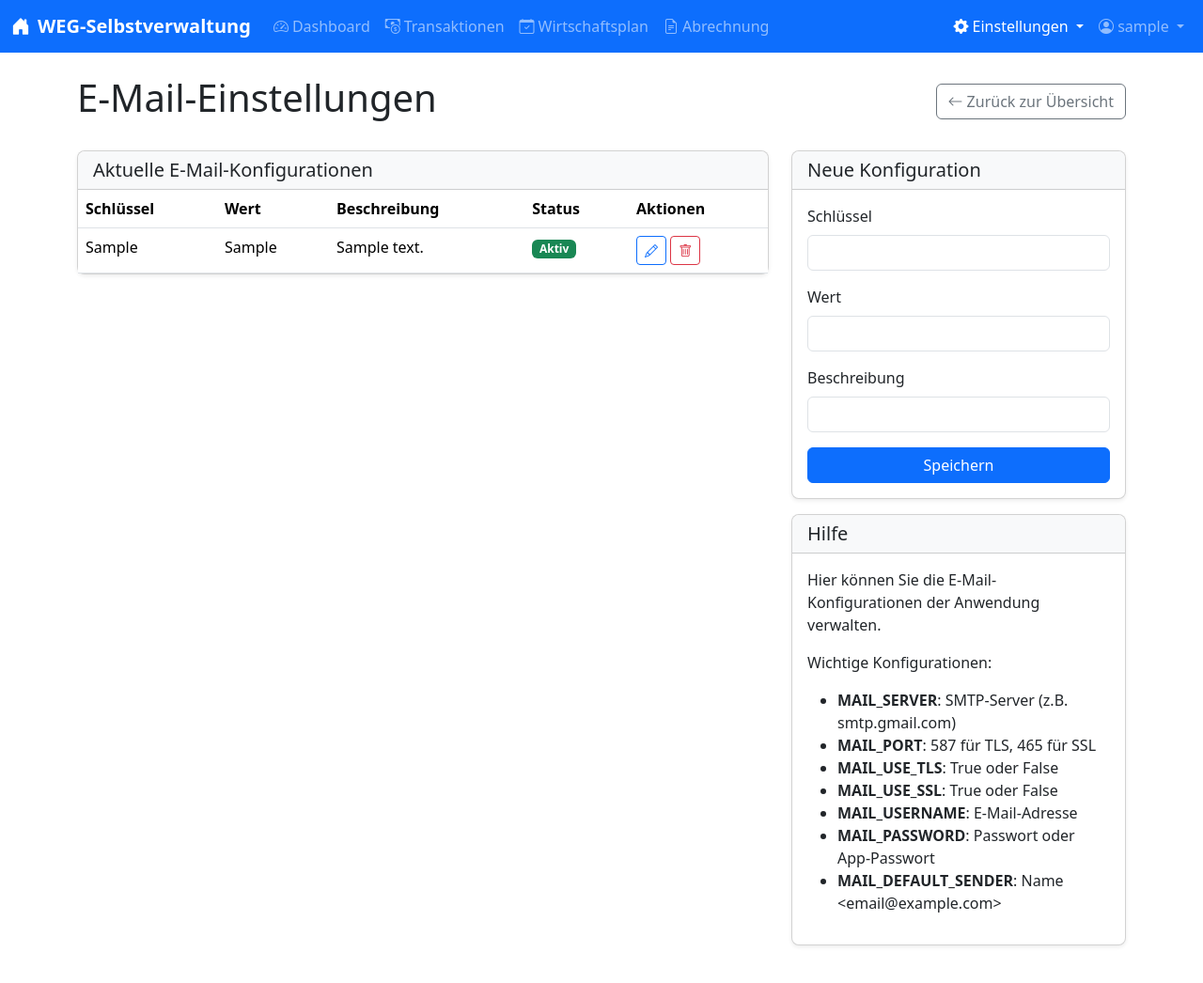
After one commit to fholzi8/Eigentuemer-selbstverwaltung-public, a Flask app: page /settings/email-settings in a window 1280 px wide. The commit adds this page. Shown: the top 1046 px of the page at 94% size. Run offline with Flask 3, Linux system fonts and the light colour scheme; a user stored in the database is signed in; tables that the repository leaves empty hold one stand-in row (values such as "Sample post"); parts of the project's set-up code (start-up, migrations or seed data) failed here and were passed over; some libraries are stand-ins or nearby versions.

Commit message:
Email Einstellungen über Dashboard setzen

```diff
--- a/routes/settings.py
+++ b/routes/settings.py
@@ -11,6 +11,7 @@ from decimal import Decimal
 from models import db, User, Transaktion, Miteigentuemer, Wirtschaftsplan, WirtschaftsplanMetadata, Kontostand, RoadmapItem, JahresabschlussKontostand
 from services.kategorie_mapping_service import add_mapping, get_all_mappings
 from utils.security import admin_required, is_password_strong
+from services.email_config_service import get_all_email_configs, set_email_config, delete_email_config
 
 
 # Blueprint initialisieren
@@ -731,3 +732,56 @@ def jahresabschluss_delete(jahresabschluss_id):
         flash(f'Fehler beim Löschen des Jahresabschlusses: {str(e)}', 'danger')
 
     return redirect(url_for('settings.jahresabschluss_liste'))
+
+
+@settings_bp.route('/email-settings', methods=['GET', 'POST'])
+@login_required
+@admin_required
+def email_settings():
+    """Zeigt und verwaltet E-Mail-Einstellungen"""
+
+    if request.method == 'POST':
+        if 'save_config' in request.form:
+            # E-Mail-Konfiguration speichern
+            key = request.form.get('key')
+            value = request.form.get('value')
+            description = request.form.get('description')
+
+            if not key or not value:
+                flash('Bitte geben Sie einen Schlüssel und einen Wert an.', 'danger')
+                return redirect(url_for('settings.email_settings'))
+
+            result = set_email_config(key, value, description)
+
+            if result:
+                flash('E-Mail-Konfiguration erfolgreich gespeichert.', 'success')
+            else:
+                flash('Fehler beim Speichern der E-Mail-Konfiguration.', 'danger')
+
+            return redirect(url_for('settings.email_settings'))
+
+        elif 'delete_config' in request.form:
+            # E-Mail-Konfiguration löschen
+            key = request.form.get('key')
+
+            if not key:
+                flash('Ungültiger Schlüssel.', 'danger')
+                return redirect(url_for('settings.email_settings'))
+
+            result = delete_email_config(key)
+
+            if result:
+                flash('E-Mail-Konfiguration erfolgreich gelöscht.', 'success')
+            else:
+                flash('Fehler beim Löschen der E-Mail-Konfiguration.', 'danger')
+
+            return redirect(url_for('settings.email_settings'))
+
+    # Alle Konfigurationen abrufen
+    email_configs = get_all_email_configs()
+
+    return render_template(
+        'settings/email_settings.html',
+        email_configs=email_configs,
+        active_tab='email_settings'
+    )
--- /dev/null
+++ b/templates/settings/email_settings.html
@@ -0,0 +1,191 @@
+{% extends "layout.html" %}
+
+{% block title %}- E-Mail-Einstellungen{% endblock %}
+
+{% block content %}
+<div class="d-flex justify-content-between align-items-center mb-4">
+    <h1>E-Mail-Einstellungen</h1>
+    <a href="{{ url_for('settings.index') }}" class="btn btn-outline-secondary">
+        <i class="bi bi-arrow-left me-1"></i>Zurück zur Übersicht
+    </a>
+</div>
+
+<div class="row mb-4">
+    <!-- Bestehende Konfigurationen -->
+    <div class="col-md-8">
+        <div class="card">
+            <div class="card-header bg-light">
+                <h5 class="mb-0">Aktuelle E-Mail-Konfigurationen</h5>
+            </div>
+            <div class="card-body p-0">
+                <div class="table-responsive">
+                    <table class="table table-hover mb-0">
+                        <thead>
+                            <tr>
+                                <th>Schlüssel</th>
+                                <th>Wert</th>
+                                <th>Beschreibung</th>
+                                <th>Status</th>
+                                <th>Aktionen</th>
+                            </tr>
+                        </thead>
+                        <tbody>
+                            {% for config in email_configs %}
+                            <tr>
+                                <td>{{ config.key }}</td>
+                                <td>
+                                    {% if config.key.endswith('PASSWORD') %}
+                                    ********
+                                    {% else %}
+                                    {{ config.value }}
+                                    {% endif %}
+                                </td>
+                                <td>{{ config.description }}</td>
+                                <td>
+                                    {% if config.is_active %}
+                                    <span class="badge bg-success">Aktiv</span>
+                                    {% else %}
+                                    <span class="badge bg-secondary">Inaktiv</span>
+                                    {% endif %}
+                                </td>
+                                <td>
+                                    <button type="button" class="btn btn-sm btn-outline-primary edit-config-btn"
+                                        data-key="{{ config.key }}" data-value="{{ config.value }}"
+                                        data-description="{{ config.description }}">
+                                        <i class="bi bi-pencil"></i>
+                                    </button>
+                                    <form method="POST" action="{{ url_for('settings.email_settings') }}"
+                                        class="d-inline">
+                                        <input type="hidden" name="csrf_token" value="{{ csrf_token() }}">
+                                        <input type="hidden" name="key" value="{{ config.key }}">
+                                        <button type="submit" name="delete_config" class="btn btn-sm btn-outline-danger"
+                                            onclick="return confirm('Konfiguration wirklich löschen?')">
+                                            <i class="bi bi-trash"></i>
+                                        </button>
+                                    </form>
+                                </td>
+                            </tr>
+                            {% else %}
+                            <tr>
+                                <td colspan="5" class="text-center py-3">Keine E-Mail-Konfigurationen gefunden.</td>
+                            </tr>
+                            {% endfor %}
+                        </tbody>
+                    </table>
+                </div>
+            </div>
+        </div>
+    </div>
+
+    <!-- Formular für neue Konfiguration -->
+    <div class="col-md-4">
+        <div class="card">
+            <div class="card-header bg-light">
+                <h5 class="mb-0" id="form-title">Neue Konfiguration</h5>
+            </div>
+            <div class="card-body">
+                <form method="POST" action="{{ url_for('settings.email_settings') }}">
+                    <input type="hidden" name="csrf_token" value="{{ csrf_token() }}">
+                    <div class="mb-3">
+                        <label for="key" class="form-label">Schlüssel</label>
+                        <input type="text" class="form-control" id="key" name="key" required>
+                    </div>
+                    <div class="mb-3">
+                        <label for="value" class="form-label">Wert</label>
+                        <input type="text" class="form-control" id="value" name="value" required>
+                    </div>
+                    <div class="mb-3">
+                        <label for="description" class="form-label">Beschreibung</label>
+                        <input type="text" class="form-control" id="description" name="description">
+                    </div>
+                    <div class="d-grid gap-2">
+                        <button type="submit" name="save_config" class="btn btn-primary">Speichern</button>
+                        <button type="button" id="reset-form-btn" class="btn btn-outline-secondary"
+                            style="display: none;">Abbrechen</button>
+                    </div>
+                </form>
+            </div>
+        </div>
+
+        <!-- Hilfe-Card -->
+        <div class="card mt-3">
+            <div class="card-header bg-light">
+                <h5 class="mb-0">Hilfe</h5>
+            </div>
+            <div class="card-body">
+                <p>Hier können Sie die E-Mail-Konfigurationen der Anwendung verwalten.</p>
+                <p>Wichtige Konfigurationen:</p>
+                <ul>
+                    <li><strong>MAIL_SERVER</strong>: SMTP-Server (z.B. smtp.gmail.com)</li>
+                    <li><strong>MAIL_PORT</strong>: 587 für TLS, 465 für SSL</li>
+                    <li><strong>MAIL_USE_TLS</strong>: True oder False</li>
+                    <li><strong>MAIL_USE_SSL</strong>: True oder False</li>
+                    <li><strong>MAIL_USERNAME</strong>: E-Mail-Adresse</li>
+                    <li><strong>MAIL_PASSWORD</strong>: Passwort oder App-Passwort</li>
+                    <li><strong>MAIL_DEFAULT_SENDER</strong>: Name &lt;email@example.com&gt;</li>
+                </ul>
+            </div>
+        </div>
+    </div>
+</div>
+{% endblock %}
+
+{% block scripts %}
+<script nonce="{{ csp_nonce }}">
+    document.addEventListener('DOMContentLoaded', function () {
+        // Edit-Buttons
+        const editButtons = document.querySelectorAll('.edit-config-btn');
+        const formTitle = document.getElementById('form-title');
+        const keyInput = document.getElementById('key');
+        const valueInput = document.getElementById('value');
+        const descriptionInput = document.getElementById('description');
+        const resetFormBtn = document.getElementById('reset-form-btn');
+
+        // Original-Zustand des Formulars
+        const originalTitle = formTitle.textContent;
+
+        // Event-Listener für Edit-Buttons
+        editButtons.forEach(button => {
+            button.addEventListener('click', function () {
+                const key = this.getAttribute('data-key');
+                const value = this.getAttribute('data-value');
+                const description = this.getAttribute('data-description');
+
+                // Formulardaten setzen
+                keyInput.value = key;
+                valueInput.value = value;
+                descriptionInput.value = description;
+
+                // Schlüssel-Feld deaktivieren (existierende Konfiguration)
+                keyInput.readOnly = true;
+
+                // Titel ändern
+                formTitle.textContent = 'Konfiguration bearbeiten';
+
+                // Reset-Button anzeigen
+                resetFormBtn.style.display = 'block';
+
+                // Zu Formular scrollen
+                document.querySelector('.card-header').scrollIntoView({ behavior: 'smooth' });
+            });
+        });
+
+        // Reset-Button Event-Listener
+        resetFormBtn.addEventListener('click', function () {
+            // Formular zurücksetzen
+            keyInput.value = '';
+            valueInput.value = '';
+            descriptionInput.value = '';
+
+            // Schlüssel-Feld aktivieren
+            keyInput.readOnly = false;
+
+            // Titel zurücksetzen
+            formTitle.textContent = originalTitle;
+
+            // Reset-Button ausblenden
+            resetFormBtn.style.display = 'none';
+        });
+    });
+</script>
+{% endblock %}
--- a/templates/settings/index.html
+++ b/templates/settings/index.html
@@ -106,9 +106,9 @@
                         class="list-group-item list-group-item-action">
                         <i class="bi bi-diagram-3"></i> Kategorie-Kostenart Zuordnung
                     </a>
-                    <a href="#" class="list-group-item list-group-item-action disabled">
-                        <i class="bi bi-envelope"></i> E-Mail-Einstellungen <span
-                            class="badge bg-secondary">Demnächst</span>
+                    <a href="{{ url_for('settings.email_settings') }}"
+                        class="list-group-item list-group-item-action">
+                        <i class="bi bi-envelope"></i> E-Mail-Einstellungen
                     </a>
                     <a href="#" class="list-group-item list-group-item-action disabled">
                         <i class="bi bi-gear"></i> Weitere Einstellungen <span
```
Also changed, not shown: init_email_configs.py (added, +92 -0 lines), models.py (+12 -0 lines), services/email_config_service.py (added, +151 -0 lines), weg_abrechnung.db.
